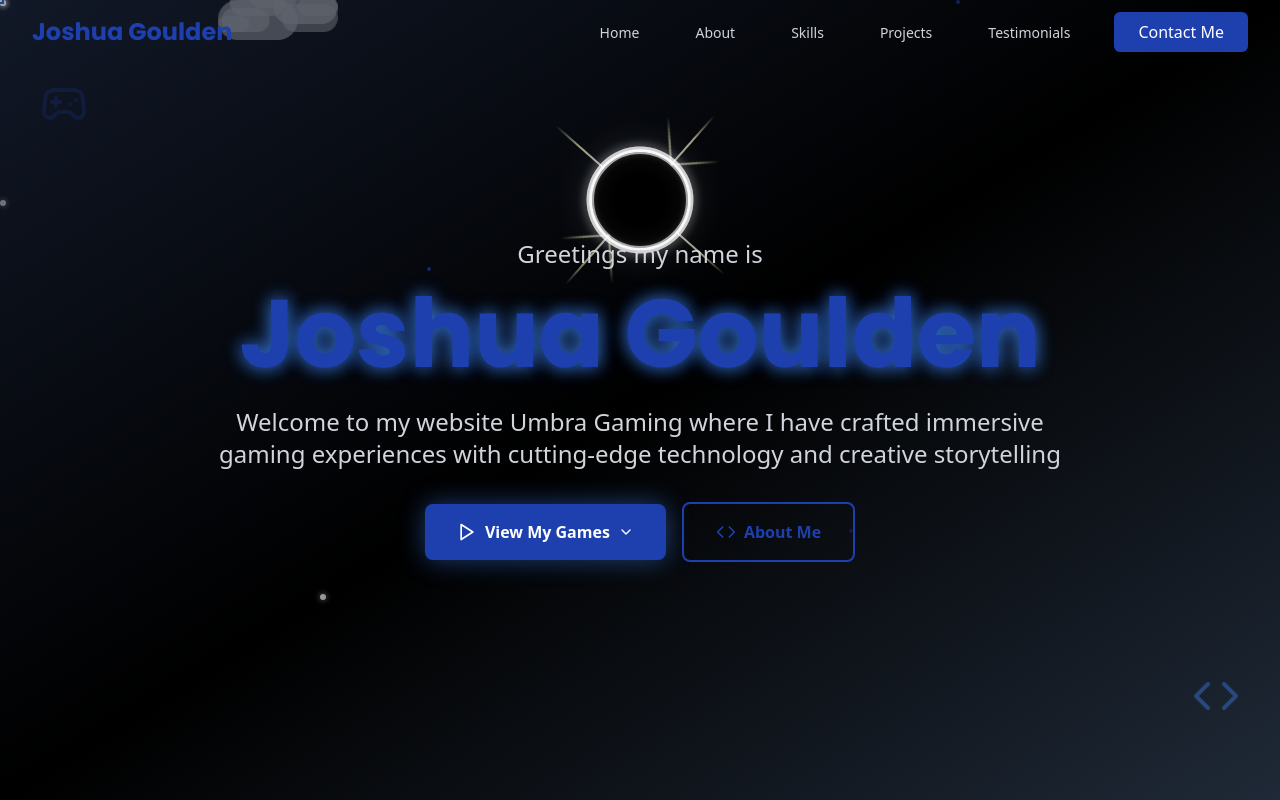
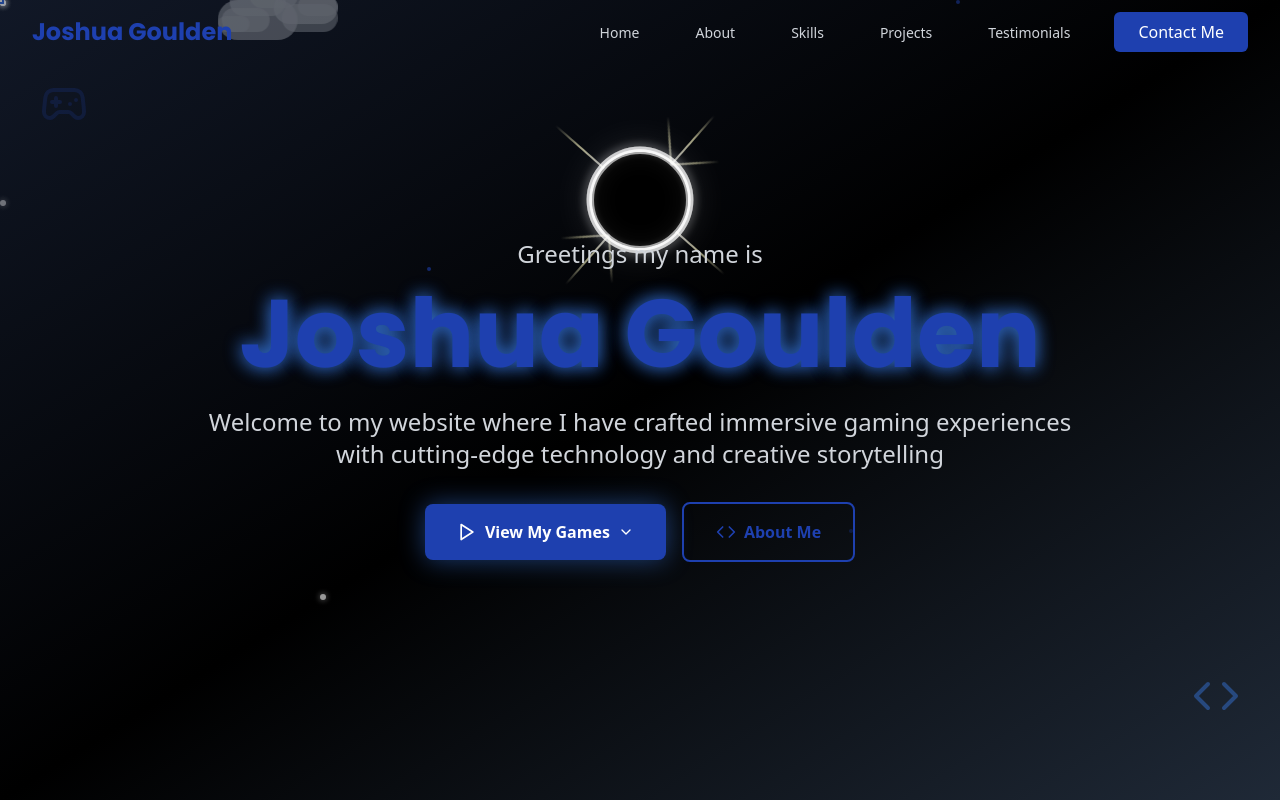
Before and after one commit to Saros520/game-dev-portfolio, a React (Vite) app: page / in a window 1280 px wide. Shown: the top 800 px of the page. Built offline with nearby package versions, Linux system fonts and the light colour scheme.

Commit message:
Revise welcome message in Hero component
Updated the welcome message text in Hero component.

```diff
--- a/src/components/Hero.tsx
+++ b/src/components/Hero.tsx
@@ -250,7 +250,7 @@ const Hero = () => {
 
           {/* Welcome Message */}
           <p className="text-xl md:text-2xl text-gray-300 mb-8 max-w-4xl mx-auto leading-relaxed animate-slide-up delay-200">
-            Welcome to my website Umbra Gaming where I have crafted immersive gaming experiences with cutting-edge technology and creative storytelling
+            Welcome to my website where I have crafted immersive gaming experiences with cutting-edge technology and creative storytelling
           </p>
 
           {/* CTA Buttons */}
```
